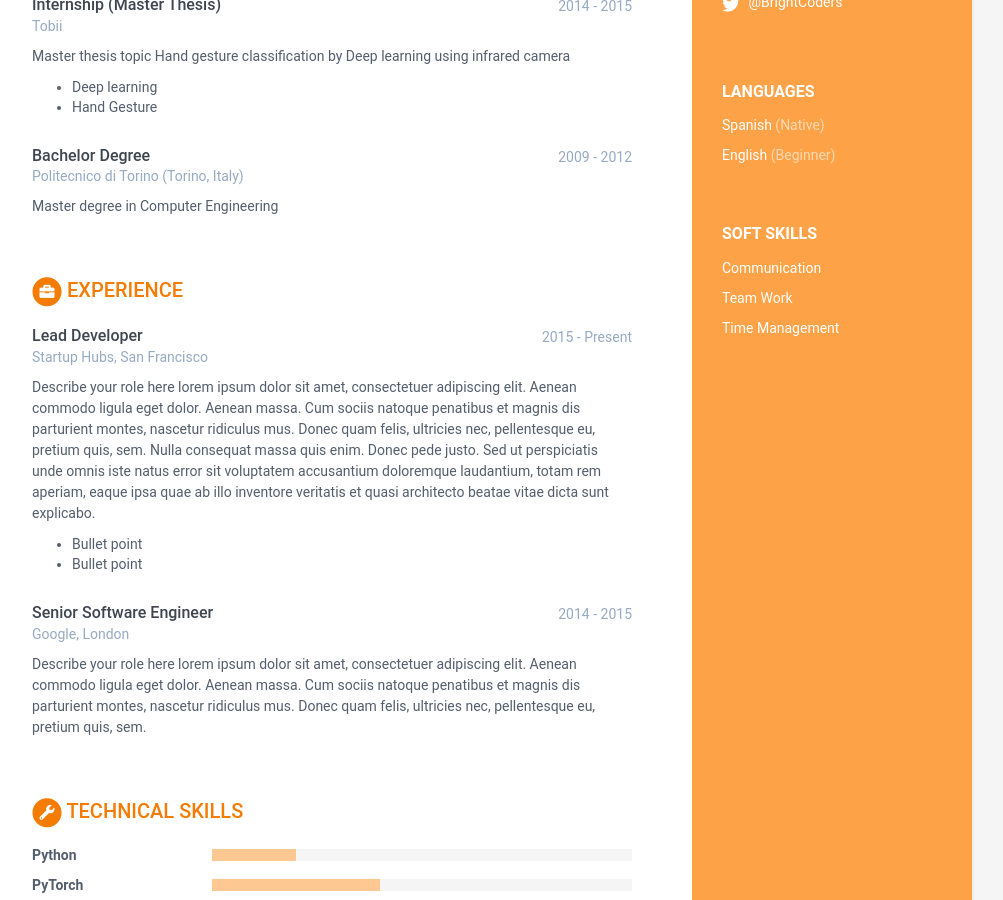
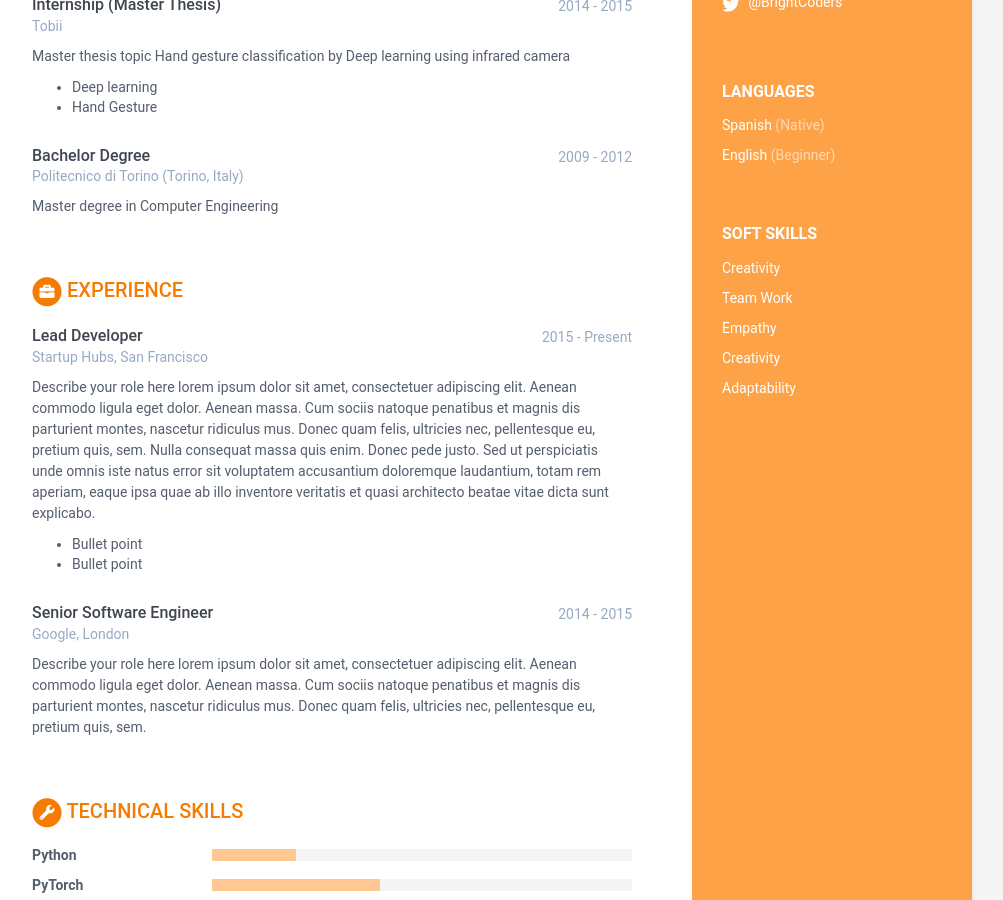
Before and after one commit to BC-MAR-21-ROR/kata-resume-facundotoconas, a Jekyll site: the page built from index.html, in a window 1280 px wide and 900 px high, scrolled down 557 px. Shown: the whole window, without its empty margins (168-1171 px from the left). Built offline with Jekyll 4.4.1, drawn with Linux system fonts in a browser that asks for light colours.

Commit message:
add update soft skills

```diff
--- a/_data/data.yml
+++ b/_data/data.yml
@@ -34,13 +34,19 @@ sidebar:
 
   # Registra aquí tus soft skills. Agrega o elimina según sea necesario
   interests:
-    - item: Communication
+    - item: Creativity
       link: # dejar en blanco
 
     - item: Team Work
       link: # dejar en blanco
 
-    - item: Time Management
+    - item: Empathy
+      link: # dejar en blanco
+
+    - item: Creativity
+      link: # dejar en blanco
+
+    - item: Adaptability
       link: # dejar en blanco
 
 # Registra aquí un resumen de tu perfil
```
